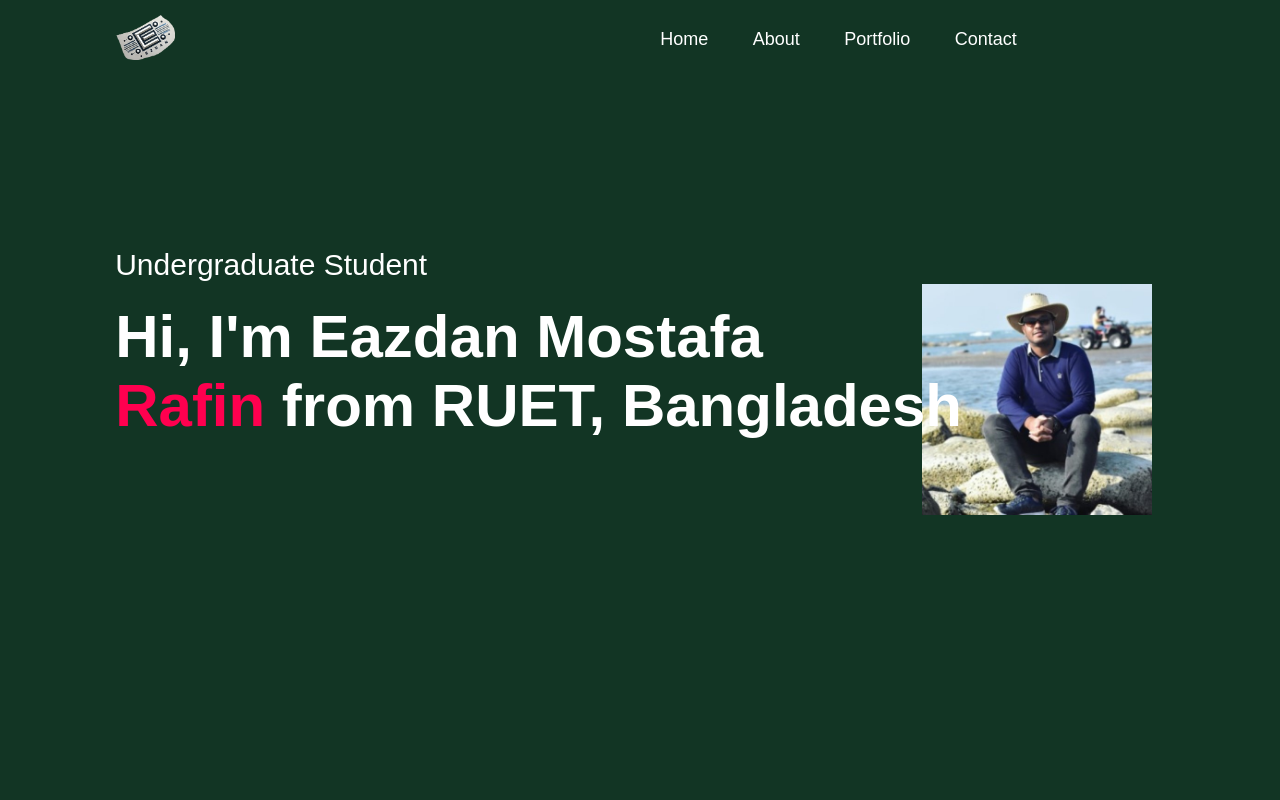
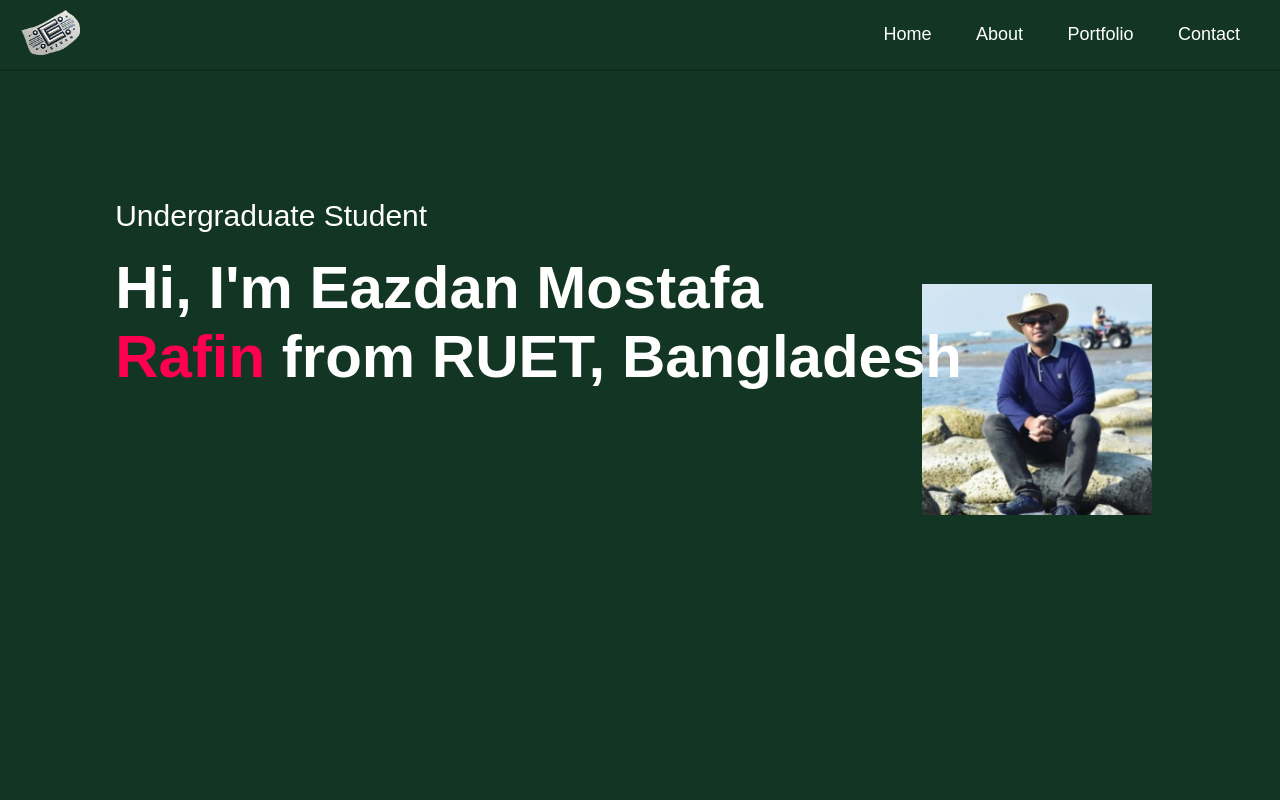
Before and after one commit to RafinEazdan/Portfolio, a plain HTML site: page index.html in a window 1280 px wide. Shown: the top 800 px of the page. Drawn offline with Linux system fonts and the light colour scheme.

Commit message:
navbar update

```diff
--- a/style.css
+++ b/style.css
@@ -25,10 +25,19 @@ body {
   color: white;
 }
 nav {
-  display: flex;
-  align-items: center;
-  justify-content: space-between;
-  flex-wrap: wrap;
+    position: fixed;
+    top: 0; /* Fix the navbar at the top of the viewport */
+    left: 0; /* Start from the left */
+    width: 100%; /* Navbar width */
+    align-items: center;
+    justify-content: space-between;
+    display: flex;
+    flex-wrap: wrap;
+    padding: 10px 20px; /* Add some padding */
+    background-color: #123524; /* Background color */
+    margin: 0 auto; /* Center the navbar */
+    z-index: 1000; /* Ensure the navbar is above other content */
+    border-bottom: 2px solid #0e2a18;
 }
 .logo {
   width: 60px;
```
